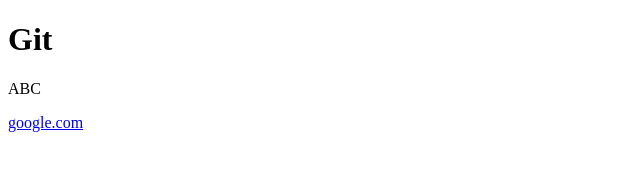
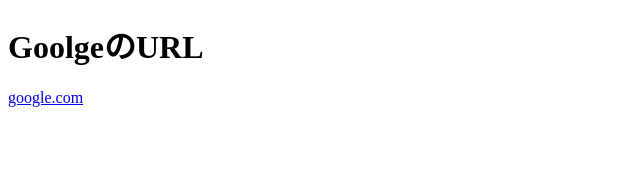
Before and after one commit to do-Moon/git_t, a plain HTML site: page index.html in a window 1280 px wide. Shown: the whole page, without its empty margins (0-640 px from the left). Drawn offline with Linux system fonts and the light colour scheme.

Commit message:
index.html changed.

```diff
--- a/index.html
+++ b/index.html
@@ -7,8 +7,7 @@
     <title>Document</title>
 </head>
 <body>
-    <h1>Git</h1>
-    <p>ABC</p>
+    <h1>GoolgeのURL</h1>
     <a href="google.com">google.com</a>
 </body>
 </html>
```
